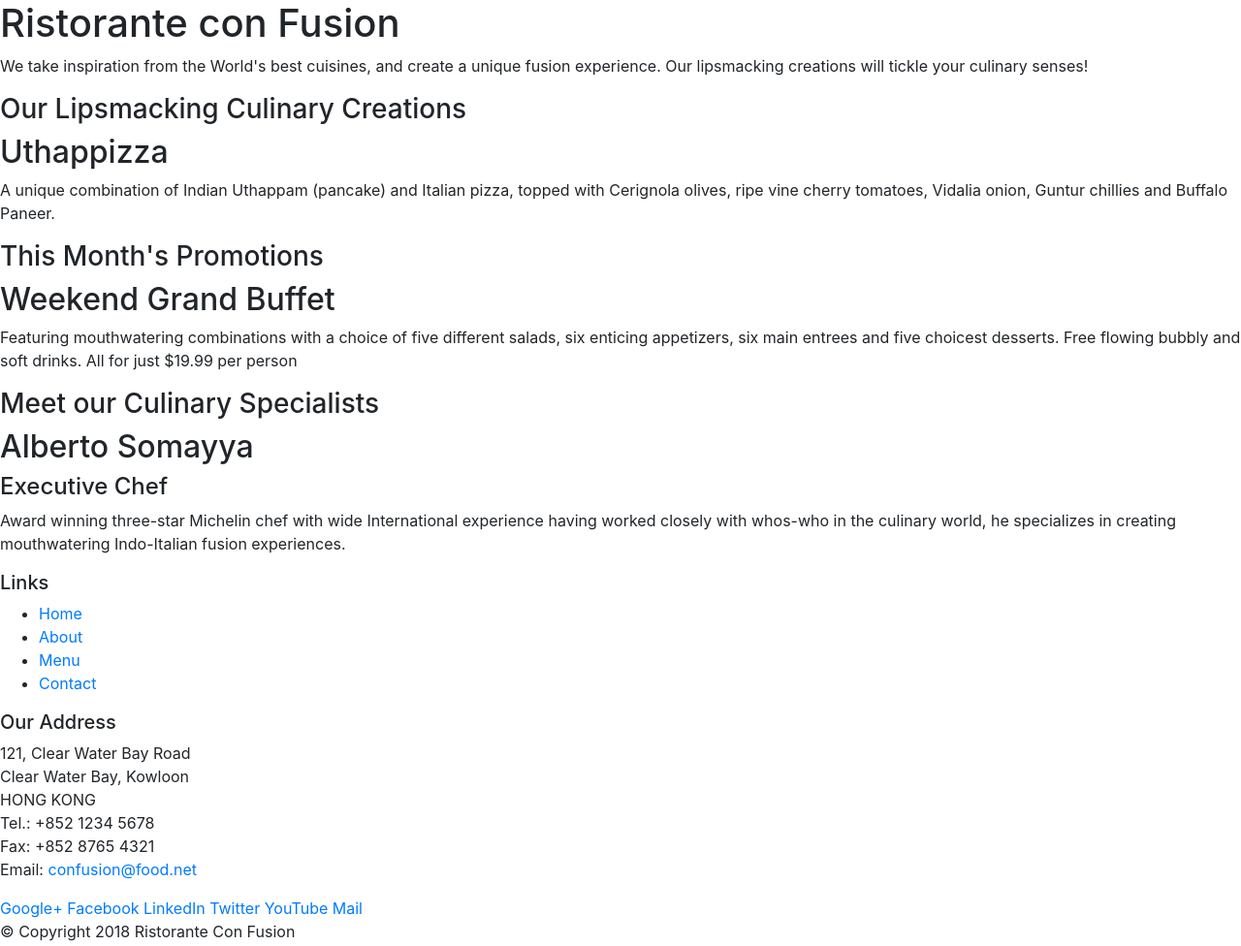
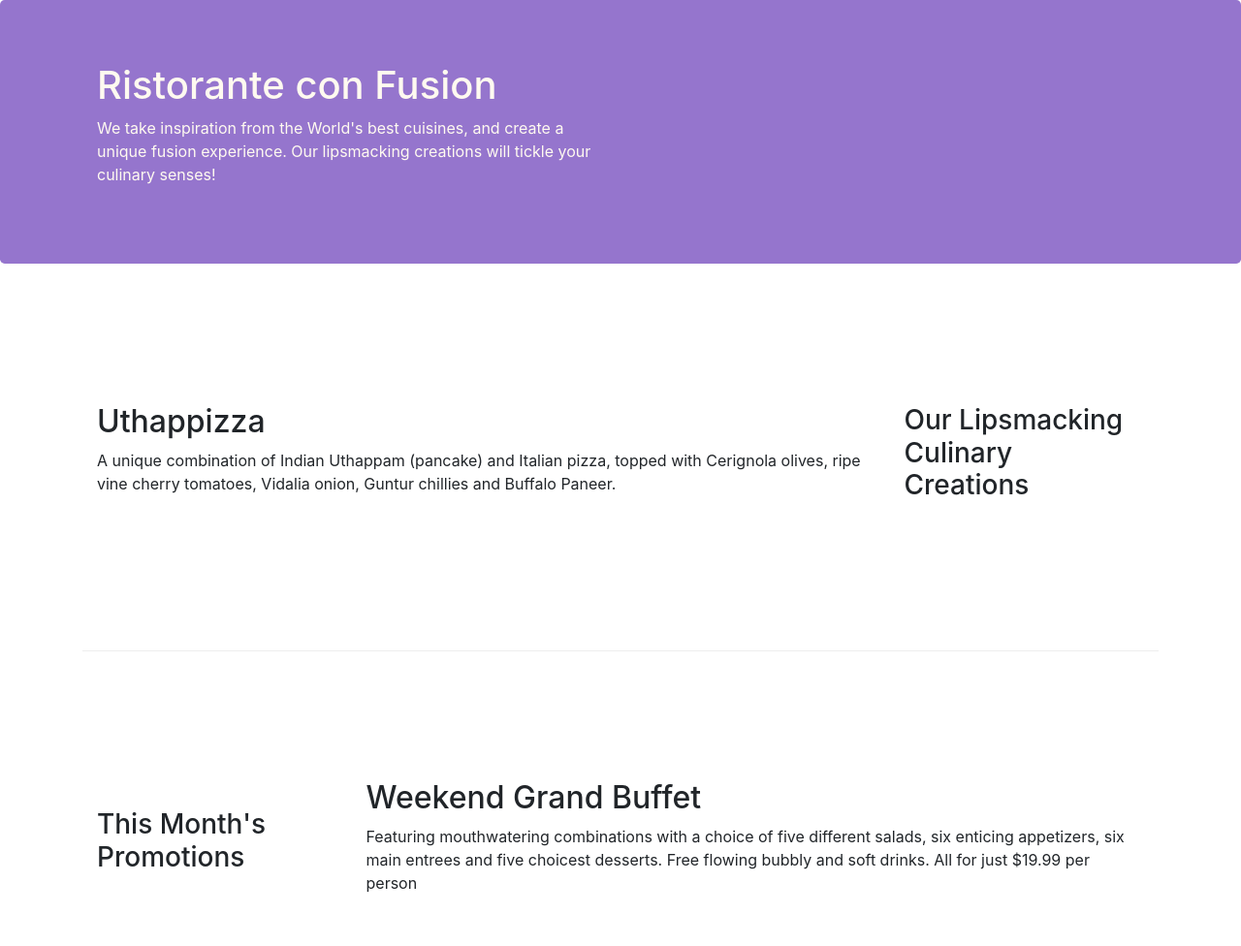
Before and after one commit to saifullahsohail123/Boostrap-course, a website: page index.html in a window 1280 px wide. Shown: the top 976 px of the page at 97% size. Drawn offline with nearby package versions, Linux system fonts and the light colour scheme.

Commit message:
Bootstrap addition

```diff
--- /dev/null
+++ b/csss/style.css
@@ -0,0 +1,32 @@
+.row-header
+{
+margin: 0px auto;
+padding: 0px auto;
+}
+
+.row-content
+{
+    margin: 0px auto;
+    padding: 50px 0px;
+    border-bottom: 1px ridge;
+    min-height: 400px;
+}
+.footer
+{
+background-color: #d1c4e9;
+   margin: 0px auto;
+padding: 20px 0;
+}
+.jumbotron
+{
+    padding: 70px,30px;
+    margin: 0px auto;
+    background: #9575cd;
+    color: floralwhite;
+}
+.address
+{
+    font-size: 80%;
+    margin: 0px;
+    color: #0f0f0f;
+}
--- a/index.html
+++ b/index.html
@@ -8,52 +8,52 @@
 
     <!-- Bootstrap CSS -->
     <link rel="stylesheet" href="node_modules/bootstrap/dist/css/bootstrap.min.css">
-
+    <link rel="stylesheet" href="csss/style.css">
     <title>Ristorante Con Fusion</title>
 </head>
 
 <body>
 
-    <header>
-        <div>
-            <div>
-                <div>
+    <header class="jumbotron">
+        <div class="container">
+            <div class="row row-header">
+                <div class="col-12 col-sm-6">
                     <h1>Ristorante con Fusion</h1>
                     <p>We take inspiration from the World's best cuisines, and create a unique fusion experience. Our lipsmacking creations will tickle your culinary senses!</p>
                 </div>
-                <div>
+                <div class="col-12 col-sm-6">
                 </div>
             </div>
         </div>
     </header>
 
-    <div>
-        <div>
-            <div>
+    <div class="container">
+        <div class="row row-content align-items-center">
+            <div class="col-12 col-sm-4 order-sm-last col-md-3">
                 <h3>Our Lipsmacking Culinary Creations</h3>
             </div>
-            <div>
+            <div class="col col-sm order-sm-first col-md">
                 <h2>Uthappizza</h2>
                 <p>A unique combination of Indian Uthappam (pancake) and Italian pizza, topped with Cerignola olives, ripe vine cherry tomatoes, Vidalia onion, Guntur chillies and Buffalo Paneer.</p>
             </div>
         </div>
 
 
-        <div>
-            <div>
+        <div class="row row-content align-items-center">
+            <div class="col-12 col-sm-4 col-md-3">
                 <h3>This Month's Promotions</h3>
             </div>
-            <div>
+            <div class="col col-sm col-md">
                 <h2>Weekend Grand Buffet</h2>
                 <p>Featuring mouthwatering combinations with a choice of five different salads, six enticing appetizers, six main entrees and five choicest desserts. Free flowing bubbly and soft drinks. All for just $19.99 per person </p>
             </div>
         </div>
 
-        <div>
-            <div>
+        <div class="row row-content">
+            <div class="col-12 col-sm-4 order-sm-last col-md-3">
                 <h3>Meet our Culinary Specialists</h3>
             </div>
-            <div>
+            <div class="col col-sm order-sm-first col-md">
                 <h2>Alberto Somayya</h2>
                 <h4>Executive Chef</h4>
                 <p>Award winning three-star Michelin chef with wide International experience having worked closely with whos-who in the culinary world, he specializes in creating mouthwatering Indo-Italian fusion experiences. </p>
@@ -61,19 +61,19 @@
         </div>
     </div>
 
-    <footer>
-        <div>
-            <div>
-                <div>
+    <footer class="footer">
+        <div class="container">
+            <div class="row">
+                <div class="col-4 offset-1 col-sm-2">
                     <h5>Links</h5>
-                    <ul>
+                    <ul class="list-unstyled">
                         <li><a href="#">Home</a></li>
                         <li><a href="#">About</a></li>
                         <li><a href="#">Menu</a></li>
                         <li><a href="#">Contact</a></li>
                     </ul>
                 </div>
-                <div>
+                <div class="col-7 col-sm-5">
                     <h5>Our Address</h5>
                     <address>
 		              121, Clear Water Bay Road<br>
@@ -84,8 +84,8 @@
 		              Email: <a href="mailto:confusion@food.net">confusion@food.net</a>
 		           </address>
                 </div>
-                <div>
-                    <div>
+                <div class="col-12 col-sm-4 align-self-center">
+                    <div class="text-center">
                         <a href="http://google.com/+">Google+</a>
                         <a href="http://www.facebook.com/profile.php?id=">Facebook</a>
                         <a href="http://www.linkedin.com/in/">LinkedIn</a>
@@ -95,8 +95,8 @@
                     </div>
                 </div>
            </div>
-           <div>
-                <div>
+           <div class="row justify-content-center">
+                <div class="col-auto ">
                     <p>© Copyright 2018 Ristorante Con Fusion</p>
                 </div>
            </div>
```
